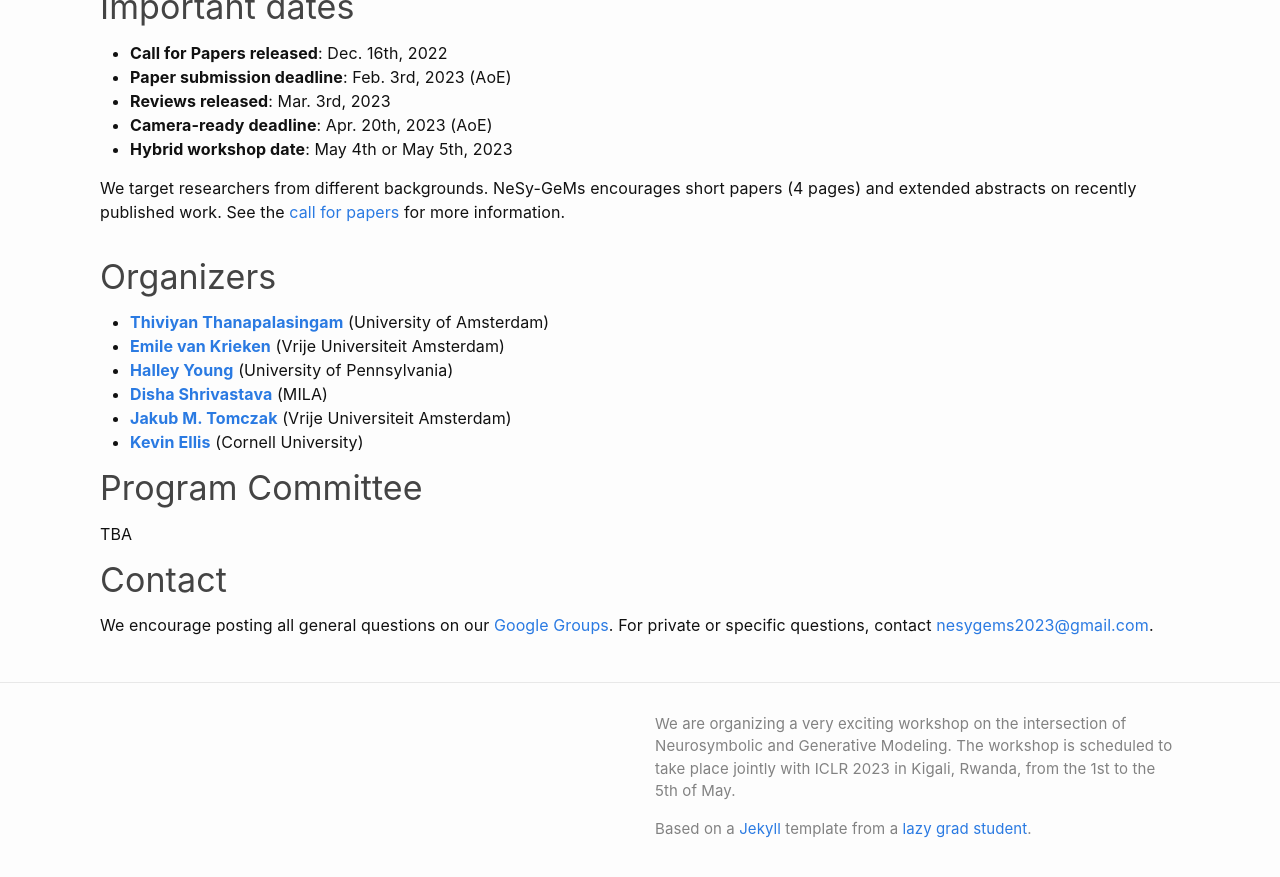
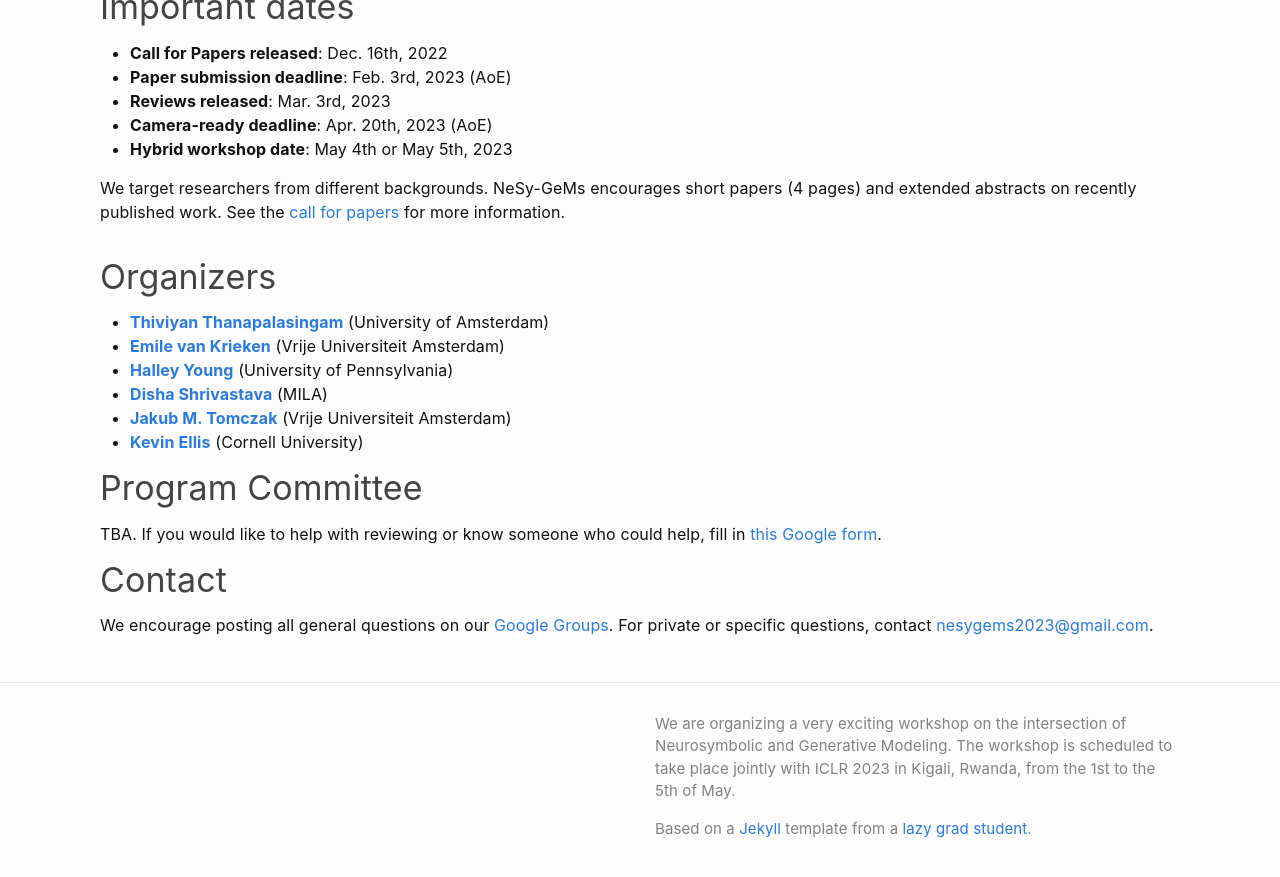
Before and after one commit to nesygems/nesygems.github.io, a Jekyll site: the page built from index.md, in a window 1280 px wide and 900 px high, scrolled down 658 px. Shown: the top 877 px of the window. Built offline with Jekyll 4.4.1, drawn with Linux system fonts in a browser that asks for light colours.

Commit message:
Added link to reviewing signup

```diff
--- a/index.md
+++ b/index.md
@@ -35,7 +35,7 @@ We target researchers from different backgrounds. NeSy-GeMs encourages short pap
 - **[Kevin Ellis](https://www.cs.cornell.edu/~ellisk/)** (Cornell University)
 
 ### Program Committee
-TBA
+TBA. If you would like to help with reviewing or know someone who could help, fill in [this Google form](https://docs.google.com/forms/d/13aP8zWqTxQ-8AGN8feCtj4OCbV35Mc2UkAkMnS3nLzU/edit?ts=639caee0).
 
 ### Contact
 We encourage posting all general questions on our [Google Groups](https://groups.google.com/g/nesy-gems2023). For private or specific questions, contact [nesygems2023@gmail.com](mailto:nesygems2023@gmail.com).
```
